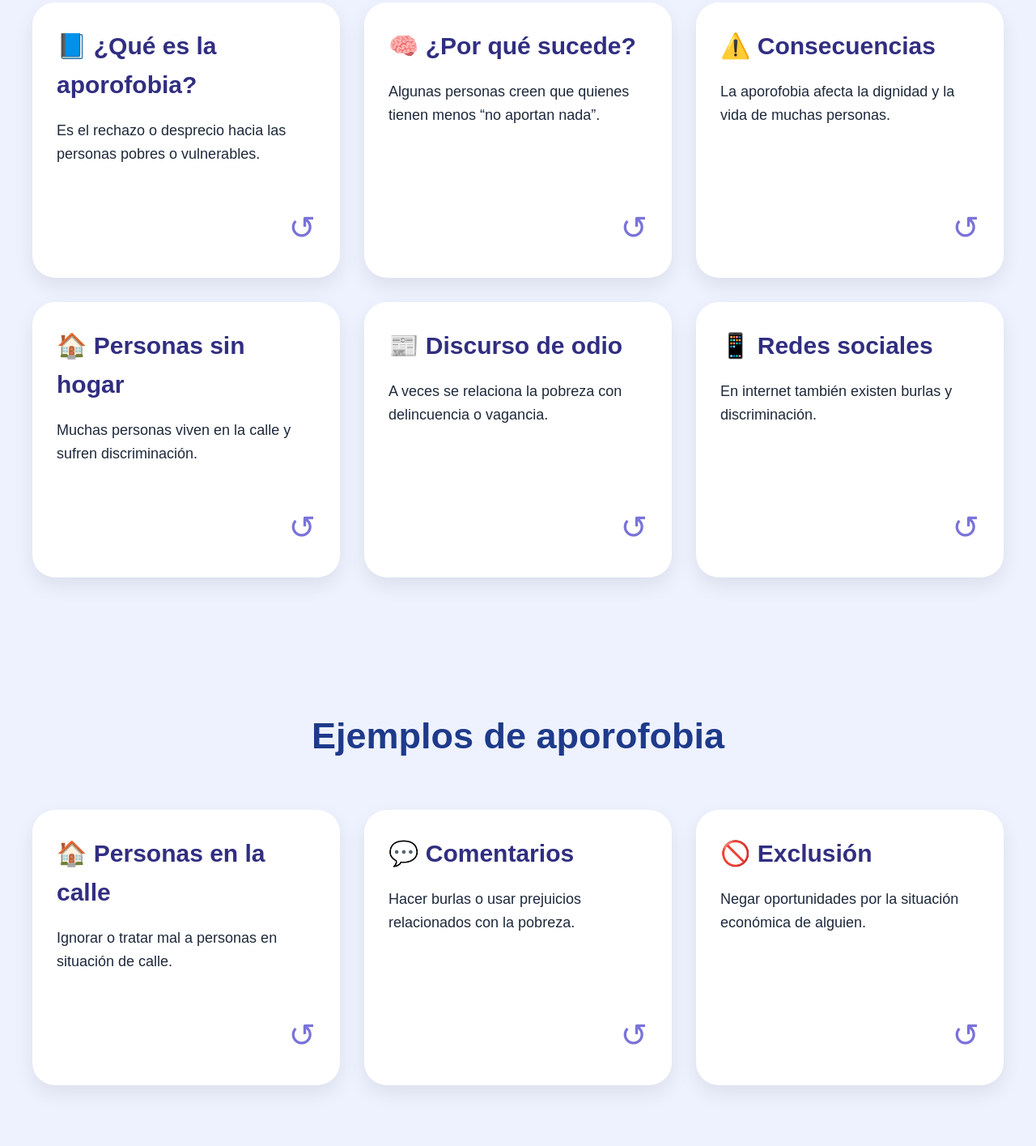
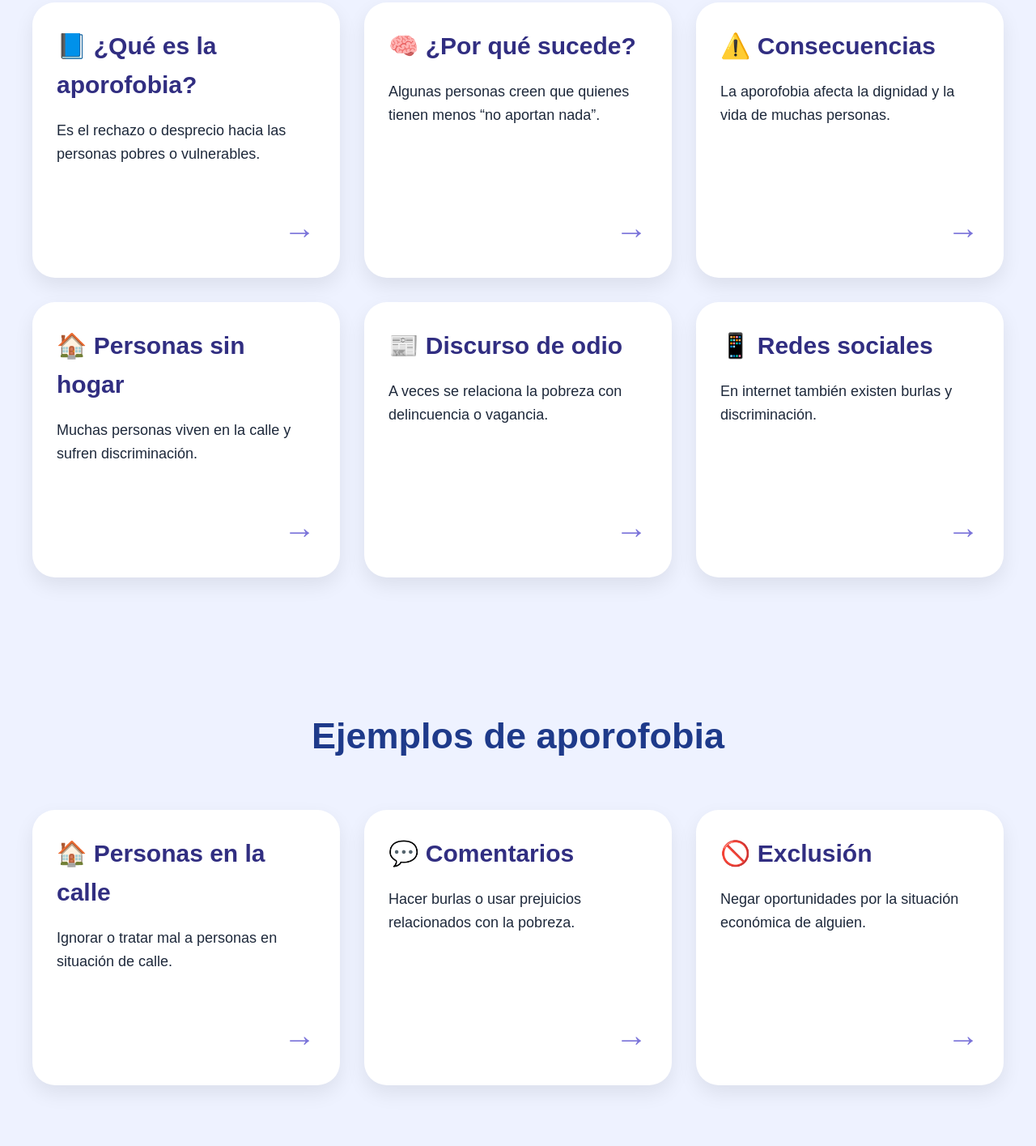
Before and after one commit to pablomarconiok-pixel/aporofobia, a plain HTML site: page index.html in a window 1280 px wide. Shown: the part 605-2020 px from the top of the page at 81% size. Drawn offline with Linux system fonts and the light colour scheme.

Commit message:
Update card arrows

```diff
--- a/index.html
+++ b/index.html
@@ -272,7 +272,7 @@
                 </p>
               </div>
 
-              <div class="flip">↺</div>
+              <div class="flip">&rarr;</div>
 
             </div>
 
@@ -314,7 +314,7 @@
                 </p>
               </div>
 
-              <div class="flip">↺</div>
+              <div class="flip">&rarr;</div>
 
             </div>
 
@@ -350,7 +350,7 @@
                 </p>
               </div>
 
-              <div class="flip">↺</div>
+              <div class="flip">&rarr;</div>
 
             </div>
 
@@ -386,7 +386,7 @@
                 </p>
               </div>
 
-              <div class="flip">↺</div>
+              <div class="flip">&rarr;</div>
 
             </div>
 
@@ -422,7 +422,7 @@
                 </p>
               </div>
 
-              <div class="flip">↺</div>
+              <div class="flip">&rarr;</div>
 
             </div>
 
@@ -458,7 +458,7 @@
                 </p>
               </div>
 
-              <div class="flip">↺</div>
+              <div class="flip">&rarr;</div>
 
             </div>
 
@@ -509,7 +509,7 @@
                 </p>
               </div>
 
-              <div class="flip">↺</div>
+              <div class="flip">&rarr;</div>
             </div>
 
             <div class="card-back">
@@ -537,7 +537,7 @@
                 </p>
               </div>
 
-              <div class="flip">↺</div>
+              <div class="flip">&rarr;</div>
             </div>
 
             <div class="card-back">
@@ -565,7 +565,7 @@
                 </p>
               </div>
 
-              <div class="flip">↺</div>
+              <div class="flip">&rarr;</div>
             </div>
 
             <div class="card-back">
@@ -609,7 +609,7 @@
                 </p>
               </div>
 
-              <div class="flip">↺</div>
+              <div class="flip">&rarr;</div>
             </div>
 
             <div class="card-back">
@@ -637,7 +637,7 @@
                 </p>
               </div>
 
-              <div class="flip">↺</div>
+              <div class="flip">&rarr;</div>
             </div>
 
             <div class="card-back">
@@ -665,7 +665,7 @@
                 </p>
               </div>
 
-              <div class="flip">↺</div>
+              <div class="flip">&rarr;</div>
             </div>
 
             <div class="card-back">
```
